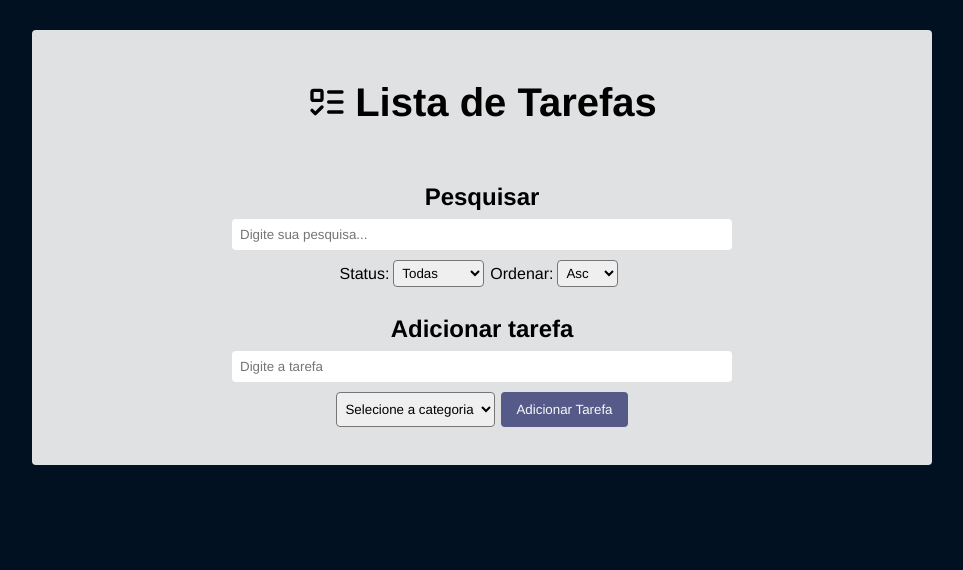
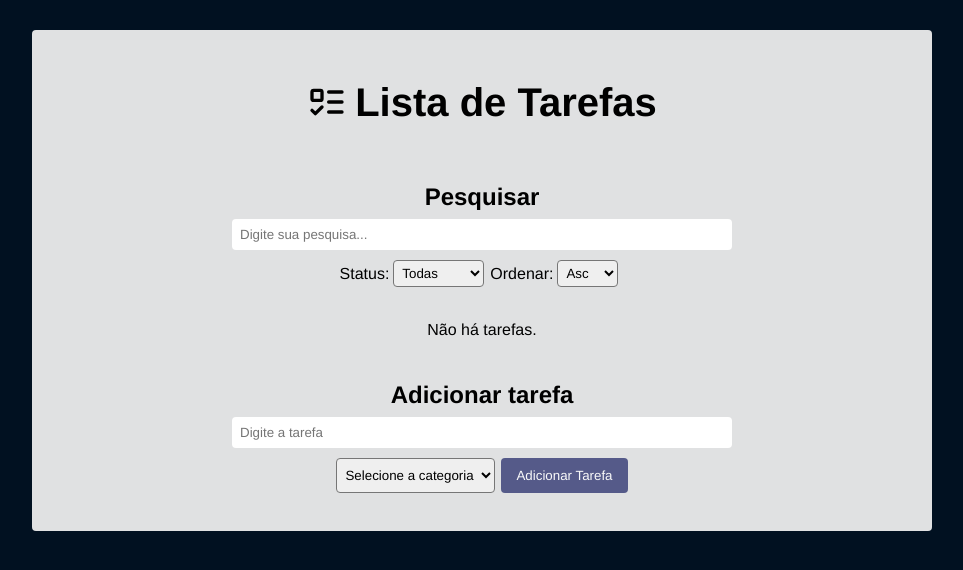
Before and after one commit to Brunoo-Lima/todo-list, a React (Vite) app: page / in a window 1280 px wide. Both pictures are taken after a click on the icon 1000 px from the left and 357 px from the top of the page. Shown: the top 570 px of the page, without its empty margins (158-1121 px from the left). Built offline with nearby package versions, Linux system fonts and the light colour scheme.

Commit message:
refactor: search logic function and filters added in context

```diff
--- a/src/UserContext.jsx
+++ b/src/UserContext.jsx
@@ -43,6 +43,25 @@ export const UserProvider = ({ children }) => {
     ]);
   };
 
+  const filteredTasks = tasks.filter((task) => {
+    const matchesTask = task.text.toLowerCase().includes(search.toLowerCase());
+
+    const matchesIsCompleted =
+      filter === 'Todas'
+        ? true
+        : filter === 'Finalizada'
+        ? task.isComplete
+        : !task.isComplete;
+
+    return matchesTask && matchesIsCompleted;
+  });
+
+  const sortedTasks = filteredTasks.sort((t1, t2) =>
+    sort === 'Asc'
+      ? t1.text.localeCompare(t2.text)
+      : t2.text.localeCompare(t1.text),
+  );
+
   const contextValue = {
     tasks,
     setTasks,
@@ -55,6 +74,7 @@ export const UserProvider = ({ children }) => {
     deleteTask,
     addTask,
     completeTask,
+    sortedTasks,
   };
 
   return (
--- a/src/components/todolist/TodoList.jsx
+++ b/src/components/todolist/TodoList.jsx
@@ -4,24 +4,27 @@ import TaskForm from './TaskForm';
 import { LuListTodo } from 'react-icons/lu';
 import Search from '../search/Search';
 import Filter from '../filter/Filter';
-import { Container, Icon, IconTitle, Title } from './styles/TodoListStyle';
+import {
+  Container,
+  Icon,
+  IconTitle,
+  TextNotTask,
+  Title,
+} from './styles/TodoListStyle';
 import { UserContext } from '../../UserContext';
 
 const TodoList = () => {
   const {
-    tasks,
     search,
     setSearch,
     filter,
     setFilter,
-    sort,
     setSort,
     deleteTask,
     completeTask,
     addTask,
+    sortedTasks,
   } = useContext(UserContext);
-
-  const notTask = 'Não há tarefas';
 
   return (
     <Container>
@@ -35,27 +38,11 @@ const TodoList = () => {
       <Search search={search} setSearch={setSearch} />
       <Filter filter={filter} setFilter={setFilter} setSort={setSort} />
 
-      {tasks == '' ? (
-        <p style={{ textAlign: 'center', margin: '20px 0' }}>{notTask}</p>
+      {sortedTasks.length <= 0 ? (
+        <TextNotTask>Não há tarefas.</TextNotTask>
       ) : (
         <div>
-          {tasks
-            .filter((task) =>
-              filter === 'Todas'
-                ? true
-                : filter === 'Finalizada'
-                ? task.isComplete
-                : !task.isComplete,
-            )
-            .filter((task) =>
-              task.text.toLowerCase().includes(search.toLowerCase()),
-            )
-            .sort((a, b) =>
-              sort === 'Asc'
-                ? a.text.localeCompare(b.text)
-                : b.text.localeCompare(a.text),
-            )
-            .map((task) => (
+          {sortedTasks.map((task) => (
             <Task
               key={task.id}
               task={task}
--- a/src/components/todolist/styles/TaskFormStyle.jsx
+++ b/src/components/todolist/styles/TaskFormStyle.jsx
@@ -15,13 +15,8 @@ export const Title = styled.h2`
 export const Content = styled.div`
   display: flex;
   flex-direction: column;
+  align-items: center;
   gap: 10px;
-
-  @media (max-width: 768px) {
-    display: flex;
-    flex-direction: column;
-    gap: 10px;
-  }
 `;
 
 export const SubContent = styled.div`
--- a/src/components/todolist/styles/TodoListStyle.jsx
+++ b/src/components/todolist/styles/TodoListStyle.jsx
@@ -30,3 +30,9 @@ export const Title = styled.h1`
     font-size: 1.8rem;
   }
 `;
+
+export const TextNotTask = styled.p`
+  text-align: center;
+  margin: 24px 0;
+  font-size: 16px;
+`;
```
Lines whose indentation alone changed are shown as unchanged.
